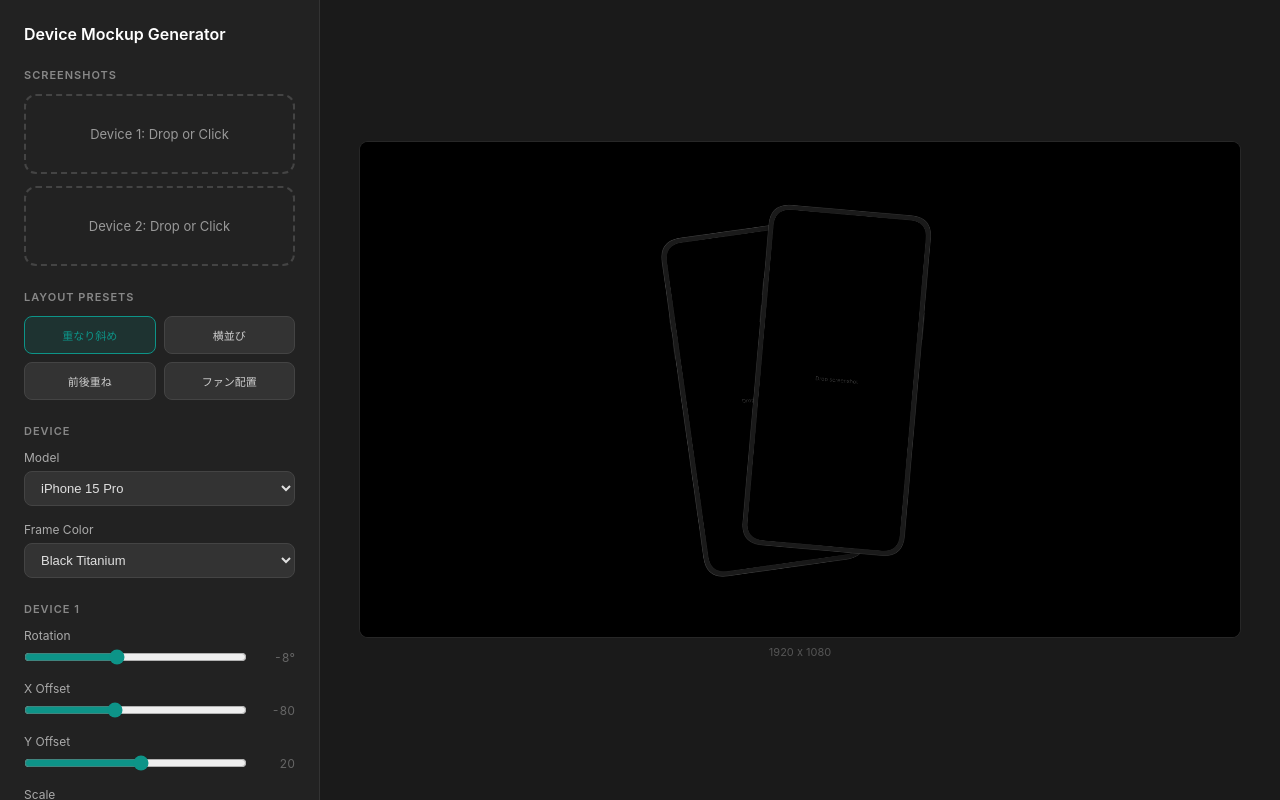
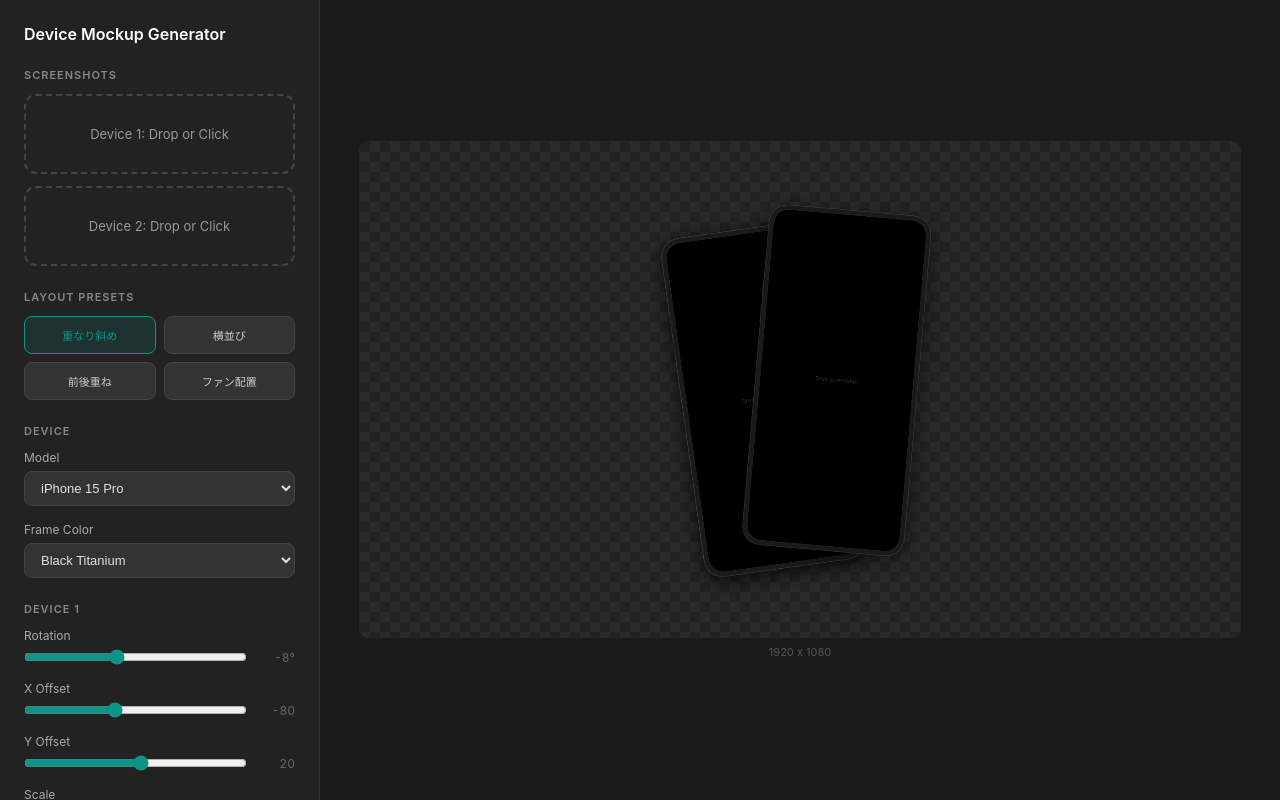
Before and after one commit to superbloom-work/device-mockup-generator, a plain HTML site: page index.html in a window 1280 px wide. Drawn offline with Linux system fonts and the light colour scheme.

Commit message:
背景透明をデフォルトに変更、チェッカーボードプレビュー追加

```diff
--- a/index.html
+++ b/index.html
@@ -215,10 +215,18 @@
 
   .canvas-wrapper {
     position: relative;
-    background: #000;
     border-radius: 8px;
     box-shadow: 0 0 0 1px rgba(255,255,255,0.06);
     overflow: hidden;
+    /* チェッカーボードで透明を可視化 */
+    background-image:
+      linear-gradient(45deg, #2a2a2a 25%, transparent 25%),
+      linear-gradient(-45deg, #2a2a2a 25%, transparent 25%),
+      linear-gradient(45deg, transparent 75%, #2a2a2a 75%),
+      linear-gradient(-45deg, transparent 75%, #2a2a2a 75%);
+    background-size: 20px 20px;
+    background-position: 0 0, 0 10px, 10px -10px, -10px 0px;
+    background-color: #222;
   }
 
   canvas {
@@ -381,7 +389,7 @@
         <input type="color" id="bgColor" value="#000000" onchange="render()">
       </div>
       <div class="checkbox-row">
-        <input type="checkbox" id="bgTransparent" onchange="render()">
+        <input type="checkbox" id="bgTransparent" checked onchange="render()">
         <label for="bgTransparent">Transparent background</label>
       </div>
     </div>
```
